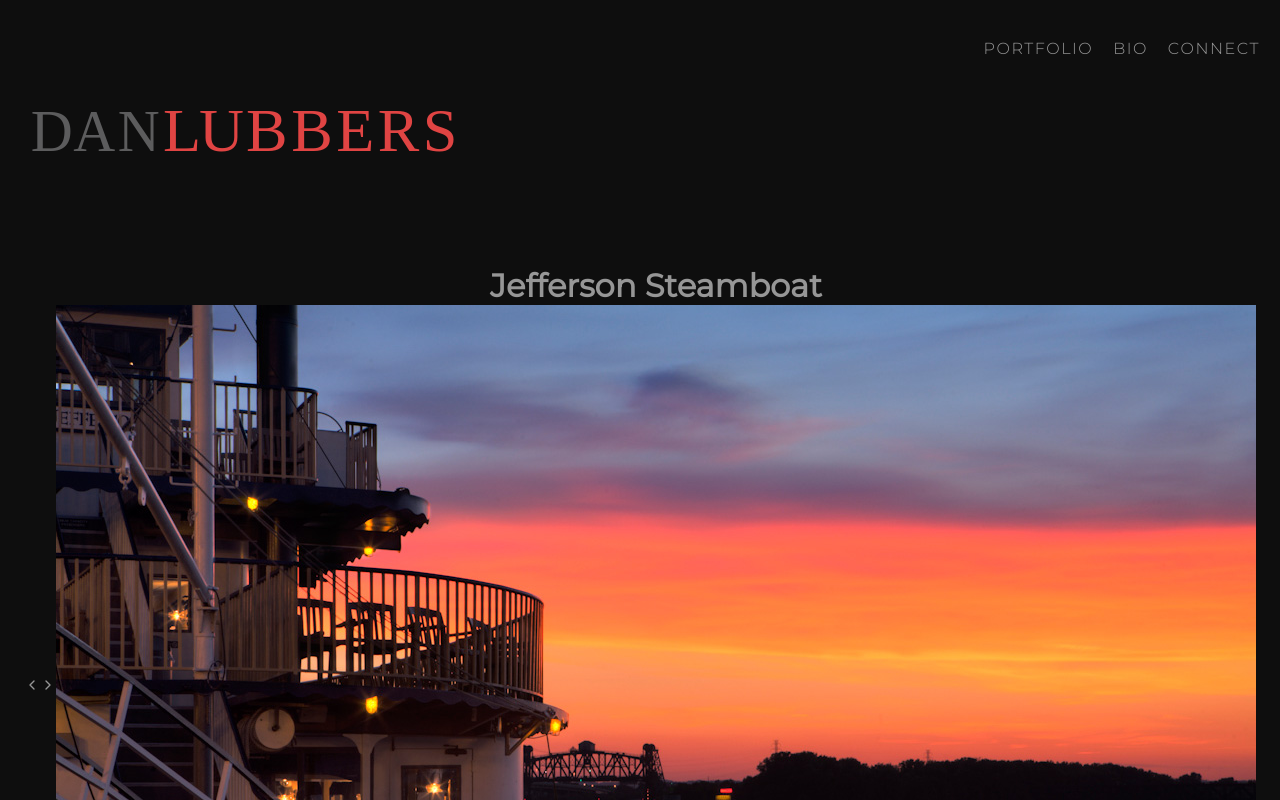
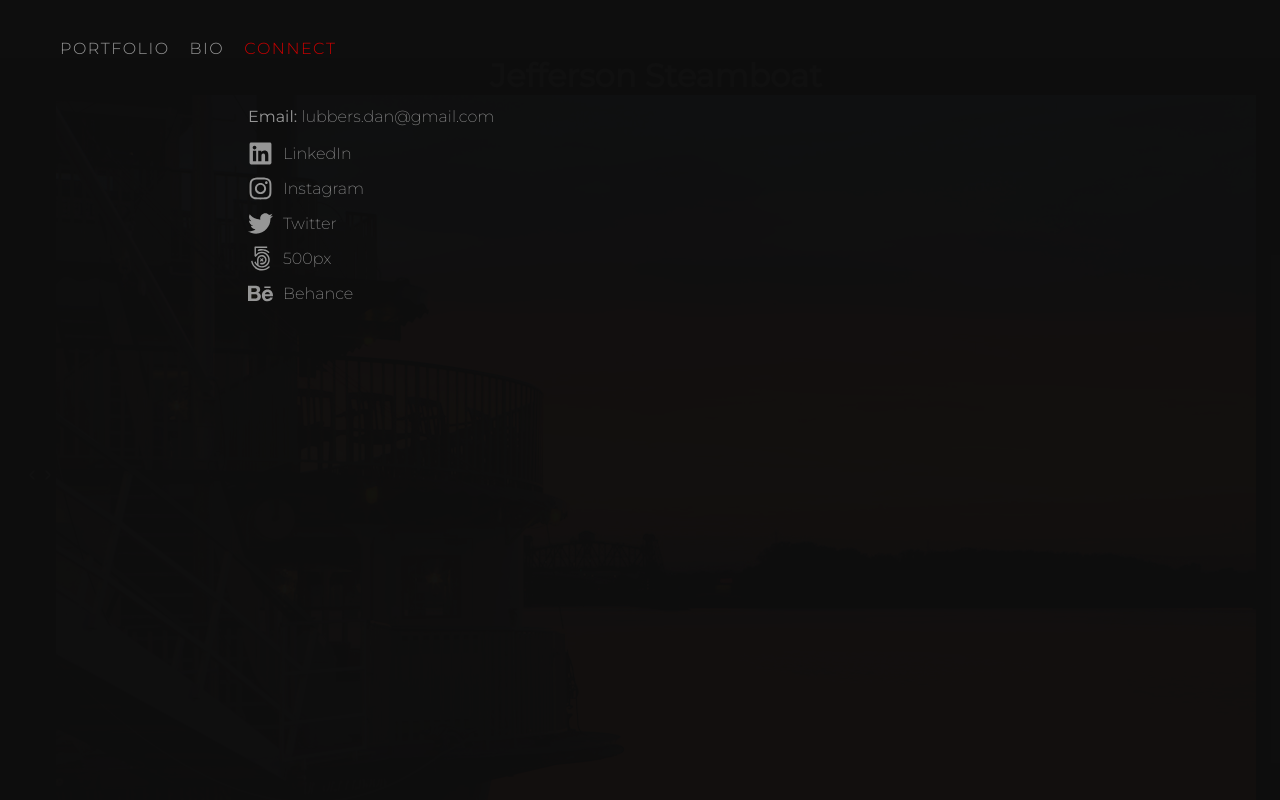
Before and after one commit to danlubbers/danlubbersphotographs.com, a Gatsby site: page /scenic in a window 1280 px wide. Both pictures are taken after a click on the item "CONNECT". Shown: the top 800 px of the page. Built offline with nearby package versions, Linux system fonts and the light colour scheme; Gatsby itself is replaced by a stand-in of ours.

Commit message:
Added Connect Component details. Continually working on styling

```diff
--- a/src/components/Bio/Bio.module.scss
+++ b/src/components/Bio/Bio.module.scss
@@ -4,16 +4,16 @@ article,
 .bioContainerActive {
   position: absolute;
   width: 100%;
-  height: calc(100vh - 58px);
+  height: calc(100vh - 50px);
   top: 58px;
-  padding: 25px;
+  padding: 50px 100px 0;
   display: grid;
   justify-items: center;
   font-weight: 200;
   background-color: $transparency-background-color;
   z-index: 20;
   opacity: 1;
-  transition: all 0.1s ease-in-out;
+  transition: all 0.1s ease;
   overflow: scroll;
 
   .closeBtnWrapper {
@@ -32,7 +32,7 @@ article,
   }
 
   .bioWrapper {
-    width: 85%;
+    // width: 85%;
     margin-top: 20px;
     display: grid;
     gap: 20px;
@@ -44,7 +44,7 @@ article,
       grid-column: 1 / span 2;
 
       .bioImage {
-        max-width: 400px;
+        max-width: 300px;
         border-radius: 10px;
       }
     }
@@ -75,7 +75,7 @@ article,
         grid-template-columns: 1fr 1fr 1fr;
 
         li {
-          margin: 4px 0;
+          margin: 8px 0;
           font-weight: 200;
           a {
             color: $font-color;
--- /dev/null
+++ b/src/components/Connect/Connect.module.scss
@@ -0,0 +1,65 @@
+@import '../../styles/variables.scss';
+
+article,
+.connectContainerActive {
+  position: absolute;
+  width: 100%;
+  height: calc(100vh - 58px);
+  top: 58px;
+  display: grid;
+  justify-items: center;
+  font-weight: 200;
+  background-color: $transparency-background-color;
+  z-index: 20;
+  opacity: 1;
+  transition: all 0.1s ease;
+
+  .socialMediaWrapper {
+    width: 80%;
+    display: flex;
+    flex-direction: column;
+    align-items: flex-start;
+    // background-color: slategray;
+
+    .email {
+      margin-bottom: 10px;
+      font-weight: 400;
+
+      .emailLink {
+        font-weight: 200;
+        color: $font-color;
+        text-decoration: none;
+      }
+    }
+    .emailLink:hover {
+      color: $hover-color;
+    }
+
+    .socialMedia {
+      margin: 5px 0;
+      display: flex;
+      align-items: center;
+
+      .socialMediaLink {
+        display: flex;
+        align-items: center;
+        color: $font-color;
+        text-decoration: none;
+        transition: all 0.5s ease;
+        cursor: pointer;
+      }
+      p {
+        margin-left: 10px;
+      }
+    }
+    .socialMediaLink:hover {
+      color: $hover-color;
+      transition: all 0.5s ease;
+    }
+  }
+}
+
+.connectContainerInactive {
+  visibility: hidden;
+  opacity: 0;
+}
--- /dev/null
+++ b/src/components/Connect/Connect.tsx
@@ -0,0 +1,91 @@
+import React from 'react';
+import {
+  FaLinkedin,
+  FaInstagram,
+  Fa500Px,
+  FaTwitter,
+  FaBehance,
+} from 'react-icons/fa';
+import * as styles from './Connect.module.scss';
+
+interface ConnectProps {
+  isConnect: boolean;
+}
+
+const Connect: React.FC<ConnectProps> = ({ isConnect }) => {
+  console.log(isConnect);
+
+  return (
+    <article
+      className={
+        isConnect
+          ? styles.connectContainerActive
+          : styles.connectContainerInactive
+      }
+    >
+      <ul className={styles.socialMediaWrapper}>
+        <p className={styles.email}>
+          Email:{` `}
+          <a
+            className={styles.emailLink}
+            href="mailto:lubbers.dan@gmail.com?subject=Mailed from danlubbersphotographs.com"
+          >
+            lubbers.dan@gmail.com
+          </a>
+        </p>
+        <li className={styles.socialMedia}>
+          <a
+            className={styles.socialMediaLink}
+            href="https://www.linkedin.com/in/danlubbers/"
+            target="_blank"
+            rel="noreferrer"
+          >
+            <FaLinkedin size="25" /> <p>LinkedIn</p>
+          </a>
+        </li>
+        <li className={styles.socialMedia}>
+          <a
+            className={styles.socialMediaLink}
+            href="https://www.instagram.com/danlubbers/"
+            target="_blank"
+            rel="noreferrer"
+          >
+            <FaInstagram size="25" /> <p>Instagram</p>
+          </a>
+        </li>
+        <li className={styles.socialMedia}>
+          <a
+            className={styles.socialMediaLink}
+            href="https://twitter.com/danlubbers"
+            target="_blank"
+            rel="noreferrer"
+          >
+            <FaTwitter size="25" /> <p>Twitter</p>
+          </a>
+        </li>
+        <li className={styles.socialMedia}>
+          <a
+            className={styles.socialMediaLink}
+            href="https://500px.com/p/danlubbers"
+            target="_blank"
+            rel="noreferrer"
+          >
+            <Fa500Px size="25" /> <p>500px</p>
+          </a>
+        </li>
+        <li className={styles.socialMedia}>
+          <a
+            className={styles.socialMediaLink}
+            href="https://www.behance.net/danlubbers"
+            target="_blank"
+            rel="noreferrer"
+          >
+            <FaBehance size="25" /> <p>Behance</p>
+          </a>
+        </li>
+      </ul>
+    </article>
+  );
+};
+
+export default Connect;
--- a/src/components/Footer/Footer.module.scss
+++ b/src/components/Footer/Footer.module.scss
@@ -1,8 +1,8 @@
 @import '../../styles/variables.scss';
 
 footer {
-  padding-top: 20px;
-  height: 50px;
+  padding-top: 10px;
+  height: 40px;
   background-color: $site-background-color;
   z-index: 100;
 
--- a/src/components/Header/Header.module.scss
+++ b/src/components/Header/Header.module.scss
@@ -4,8 +4,8 @@ header {
   position: relative;
   width: 100%;
   height: 100%;
-  margin-top: 40px;
-  padding: 0 20px;
+
+  padding: 40px 20px 0 20px;
   display: flex;
   flex-direction: row;
   justify-content: space-between;
@@ -60,6 +60,10 @@ header {
         @extend .navTitle;
         color: $hover-color;
       }
+      .connectActive {
+        @extend .navTitle;
+        color: $hover-color;
+      }
       .navTitle:first-child {
         margin: 0;
       }
--- a/src/components/Header/Header.tsx
+++ b/src/components/Header/Header.tsx
@@ -4,12 +4,14 @@ import * as styles from './Header.module.scss';
 import headerLogo from '../../assets/logos/danlubbers_logo.svg';
 
 import Bio from '../Bio/Bio';
+import Connect from '../Connect/Connect';
 
 const Header = ({ bioImage }) => {
   console.log(bioImage);
 
+  const [isPortfolio, setIsPortfolio] = useState(false);
   const [isBio, setIsBio] = useState(false);
-  const [isPortfolio, setIsPortfolio] = useState(false);
+  const [isConnect, setIsConnect] = useState(false);
 
   const handleClickPortfolio = () => {
     setIsPortfolio(true);
@@ -22,13 +24,20 @@ const Header = ({ bioImage }) => {
   const handleClickBio = () => {
     setIsBio(!isBio);
     setIsPortfolio(false);
+    setIsConnect(false);
+  };
+
+  const handleClickConnect = () => {
+    setIsConnect(!isConnect);
+    setIsBio(false);
+    setIsPortfolio(false);
   };
   return (
     <>
       <header>
-        <Link to="/">
+        {/* <Link to="/">
           <img src={headerLogo} alt="logo" />
-        </Link>
+        </Link> */}
 
         <nav>
           <ul className={styles.navWrapper}>
@@ -84,11 +93,17 @@ const Header = ({ bioImage }) => {
               BIO
             </li>
 
-            <li className={styles.navTitle}>CONNECT</li>
+            <li
+              className={isConnect ? styles.connectActive : styles.navTitle}
+              onClick={handleClickConnect}
+            >
+              CONNECT
+            </li>
           </ul>
         </nav>
       </header>
       <Bio isBio={isBio} bioImage={bioImage} />
+      <Connect isConnect={isConnect} />
     </>
   );
 };
--- a/src/styles/variables.scss
+++ b/src/styles/variables.scss
@@ -3,9 +3,4 @@ $font-color: rgb(150, 150, 150);
 $hover-color: rgb(200, 0, 0);
 $site-background-color: #0e0e0e; // rgb(14, 14, 14)
 $image-banner-background-color: rgba(5, 5, 5, 0.8);
-$transparency-background-color: rgba(
-  14,
-  14,
-  14,
-  0.98
-); // rgb(10, 10, 10) this relates to opacity of 0.96 which is 4 points lower than the site background color
+$transparency-background-color: rgba(14, 14, 14, 0.98);
```
